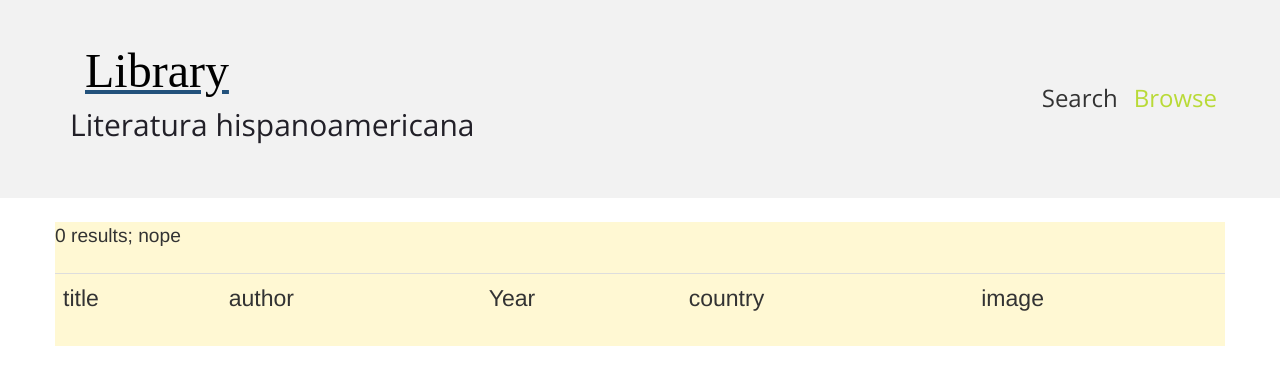
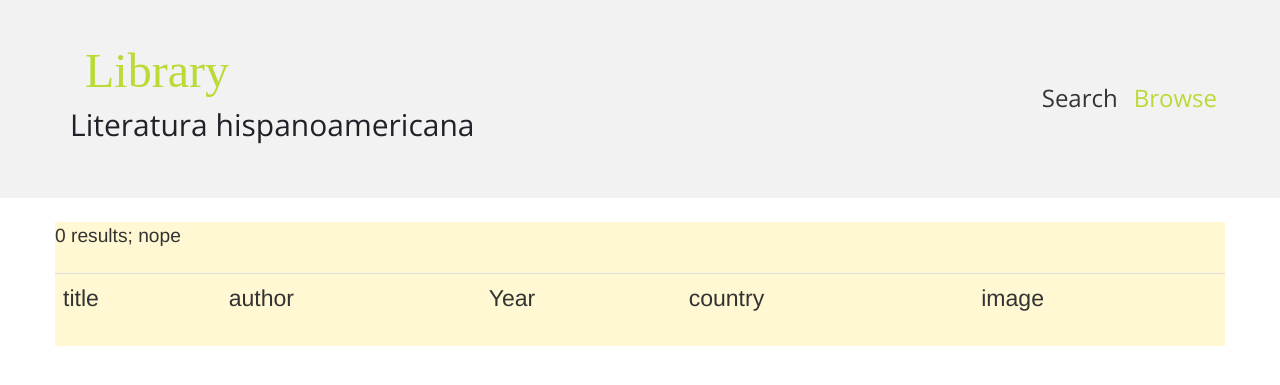
Before and after one commit to andreashermawan/library, a PHP site: page /books.php in a window 1280 px wide, with the pointer over the restyled element. Shown: the top 385 px of the page. Run offline with PHP 8.4, Linux system fonts and the light colour scheme; data that the repository does not hold is empty; a stand-in replaces the project's code that opens the database connection; some libraries are stand-ins or nearby versions.

Commit message:
change h1 underline for color while hover

```diff
--- a/css/styles.css
+++ b/css/styles.css
@@ -56,6 +56,17 @@ h1 {
 	font-size: 2em;
 	padding-left: 0;
 	margin-left: 0;
+
+}
+h1:hover {
+	text-decoration: none;
+	color: #b9da37;
+	background-color: transparent;
+
+}
+a:hover {
+	text-decoration: none;
+
 
 }
 
```
